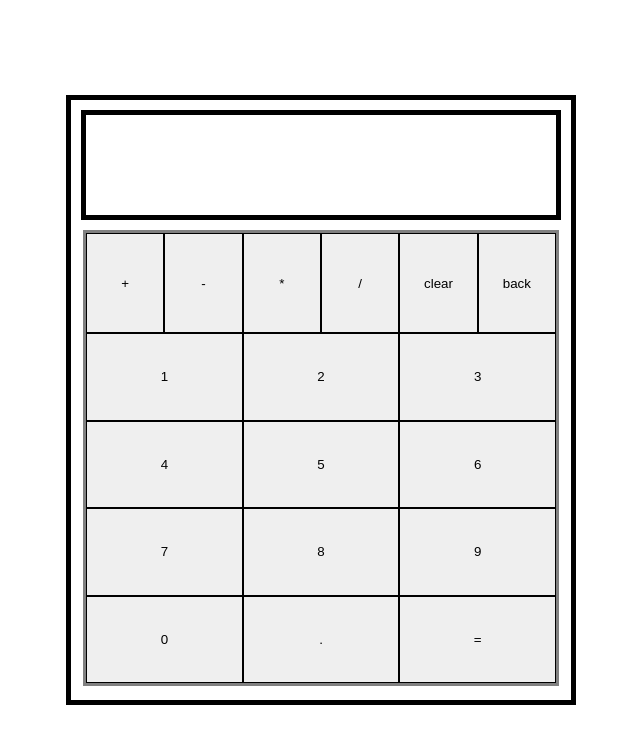
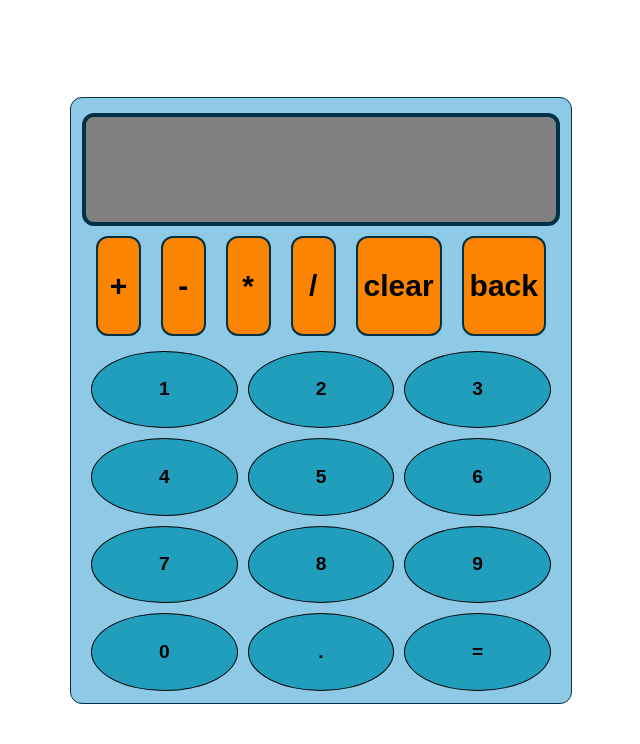
Before and after one commit to exquisiteTobacco/CalculatorOdin, a plain HTML site: page index.html in a window 1280 px wide. Shown: the whole page, without its empty margins (319-959 px from the left). Drawn offline with Linux system fonts and the light colour scheme.

Commit message:
addet some css :(

```diff
--- a/style.css
+++ b/style.css
@@ -16,38 +16,50 @@ body {
     align-items: center;
     width: 500px;
     height: 600px;
-    border: 5px solid black; /* Correctly sets the border with width, style, and color */
+    border: 1px solid #023047; /* Correctly sets the border with width, style, and color */
     flex-direction: column;
+    background-color: #8ecae6;
+    border-radius: 12px;
+    margin: 10px;
+    padding-bottom:5px ;
 }
 .screenContainer{
     width: 470px;
     height: 100px;
-    border: 5px solid black;
+    border: 4px solid #023047;
     margin-top: 10px;
-
+    background-color: gray;
     font-size: 80px;
     align-items: center;
     display: flex;
     justify-content: center;
+    border-radius: 12px;
+    margin-top: 15px;
+    padding-bottom: 15px;
 
 }
 .screen{
-    margin: 15px;
+
     text-align: right;
-
+    background-color: gray;
     width: 450px;
     box-sizing: border-box; /* Include padding in the total width and height */
     overflow: hidden;
+    padding: 10px;
+    height: 90px;
+    font-weight: bolder;
 
 
 }
 .buttonsContainer{
-    border: solid gray;
+
     width: 470px;
     height: 450px;
     margin: 10px;
     display: flex;
     flex-direction: column;
+    gap: 10px;
+    margin-bottom: 15px;
 }
 .operands{
 
@@ -58,10 +70,25 @@ body {
 
 }
 .a{
-    border: 1px solid black;
     width: 100px;
     height: 100px;
-    text-align: center;
+
+    border: 2px solid #023047;
+    background-color: #fb8500;
+
+    font-size: 18px;
+    display: flex;
+    align-items: center;
+    justify-content: center;
+    cursor: pointer;
+    border-radius: 12px; /* Adds space around each button */
+    margin: 10px;
+    font-size: 30px;
+    font-weight: bolder;
+}
+.a:hover{
+    background-color: #023047;
+
 }
 .numbers{
 
@@ -81,6 +108,14 @@ body {
     width: 170px;
     justify-content: center;
     align-items: center;
+    border-radius: 50%;
+    margin: 5px;
+    background-color: #219ebc;
+    font-size: larger;
+    font-weight: bold;
+}
+.b:hover{
+    background-color:#023047;
 }
 .FirstRow{
     display: flex;
```
